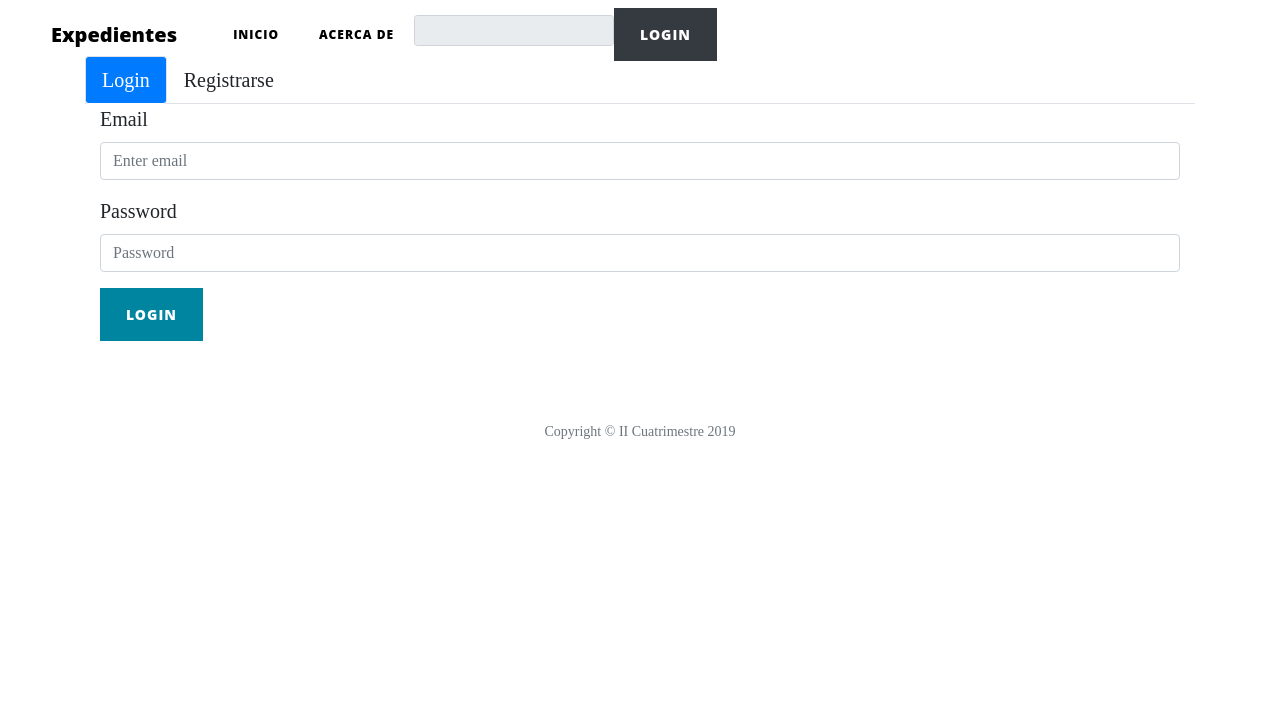
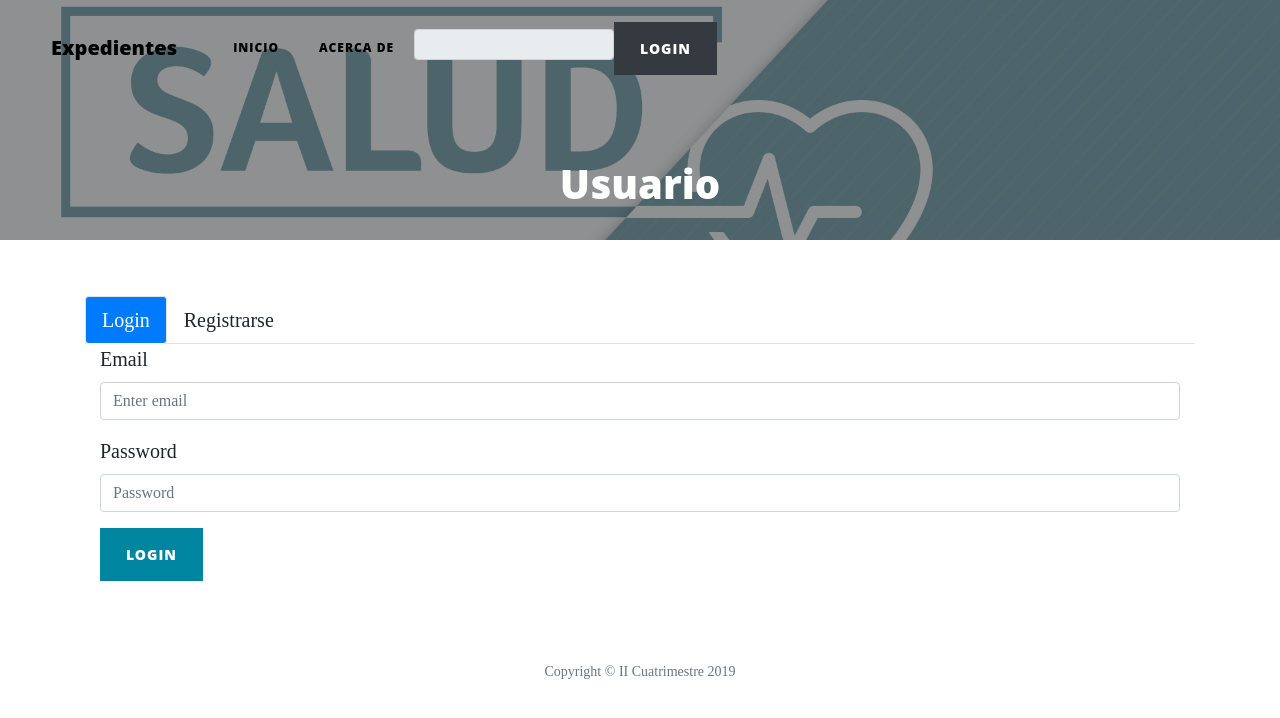
Before and after one commit to WilsonCarv/angularProgra7, an Angular app: page /usuario in a window 1280 px wide. Shown: the top 718 px of the page. Built offline with nearby package versions, Linux system fonts and the light colour scheme.

Commit message:
login funcionando

```diff
--- a/src/app/app.component.html
+++ b/src/app/app.component.html
@@ -1,5 +1,7 @@
+<!--The content below is only a placeholder and can be replaced.-->
 
 
+<app-banner></app-banner>
 <app-header></app-header>
 <app-inicio *ngIf="router.url == '/'"></app-inicio>
 <router-outlet></router-outlet>
--- a/src/app/core/core.module.ts
+++ b/src/app/core/core.module.ts
@@ -10,9 +10,9 @@ import { FormsModule } from '@angular/forms';
 
 @NgModule({
   declarations: [
+    BannerComponent,
     HeaderComponent,
     FooterComponent,
-    BannerComponent,
     PageNotFoundComponent
   ],
   imports: [CommonModule, FormsModule, AppRoutingModule],
--- a/src/app/core/header/header.component.html
+++ b/src/app/core/header/header.component.html
@@ -1,6 +1,6 @@
 <!-- Menú -->
 <nav class="navbar navbar-expand-lg" id="mainNav">
-  <div class="container">
+  <div class="container" style="margin-top: -400px">
     <a
       class="navbar-brand" style="color: black"
       [routerLink]="['videojuego']"
```
Also changed, not shown: src/assets/img/technology-3189176_960_720.jpg (added).
